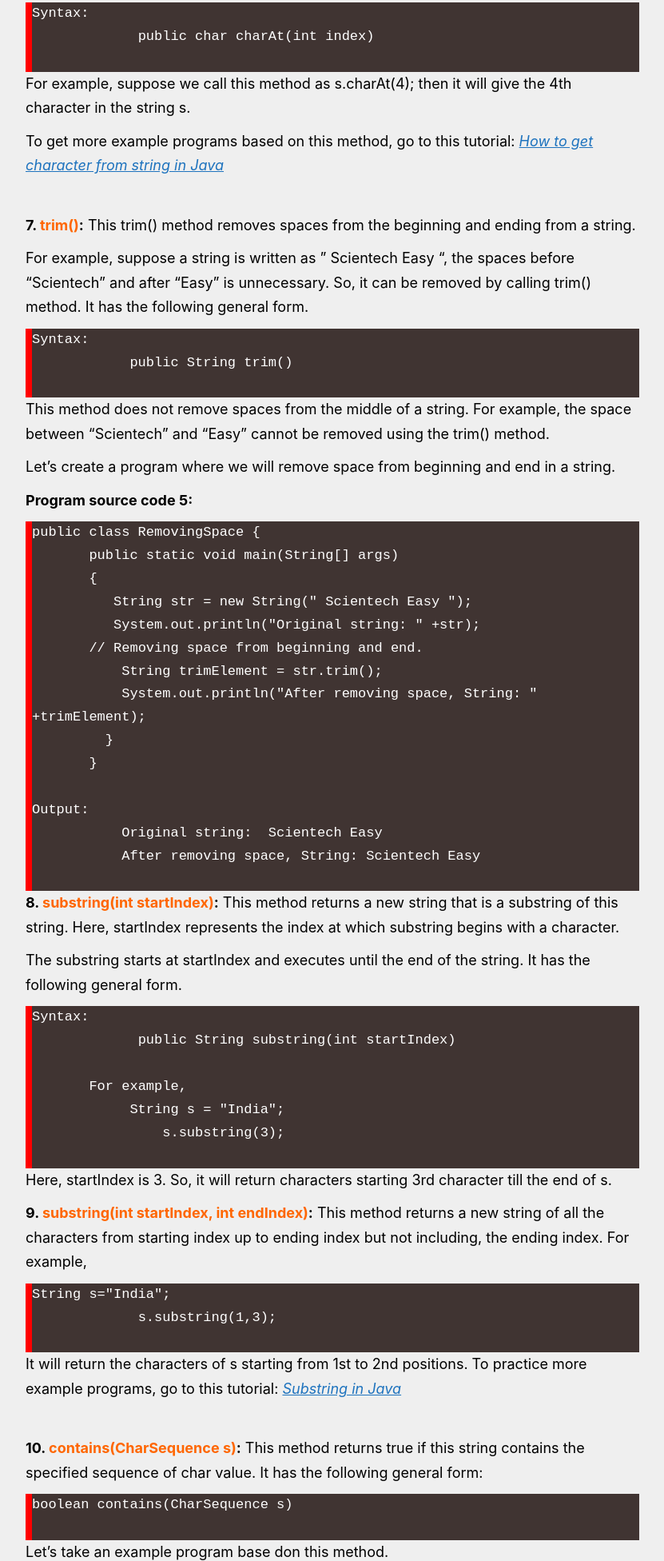
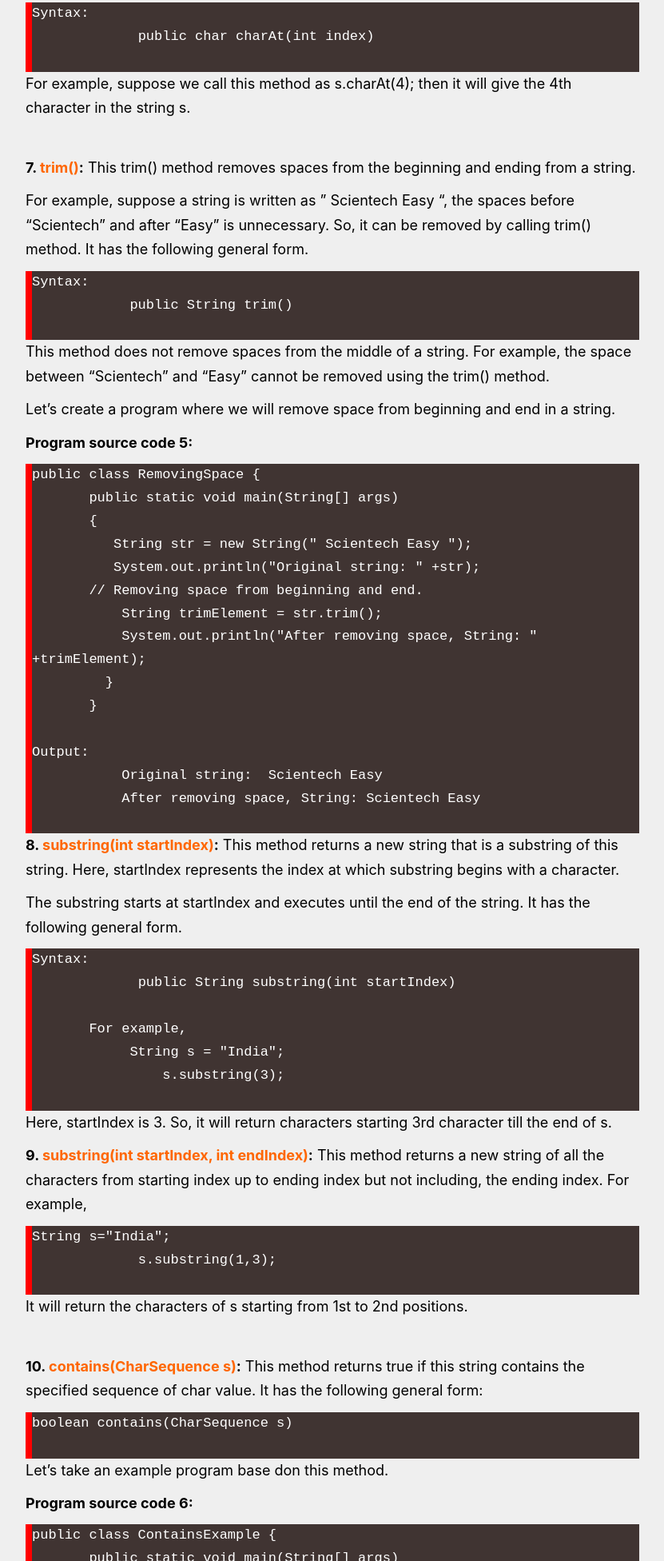
Before and after one commit to rijulbidhan/WTGroup11JavaString, a plain HTML site: page StringMethods.html in a window 1280 px wide. Shown: the part 4929-6881 px from the top of the page at 80% size, without its empty margins (224-1055 px from the left). Drawn offline with Linux system fonts and the light colour scheme; a web font is replaced by a local one.

Commit message:
removed some links

```diff
--- a/StringMethods.html
+++ b/StringMethods.html
@@ -186,9 +186,6 @@
        </pre>
         <p>For example, suppose we call this method as s.charAt(4); then it will give the 4th character in the string s.
         </p>
-        <p>To get more example programs based on this method, go to this tutorial: <em><a
-                    href="https://www.scientecheasy.com/2021/12/get-character-from-string-in-java.html/">How to get
-                    character from string in Java</a></em></p>
         <hr />
         <p><strong>7. <span style="color: #ff6600;">trim()</span>:</strong> This trim() method removes spaces from the
             beginning and ending from a string.</p>
@@ -236,9 +233,7 @@
         <pre>String s="India";
              s.substring(1,3);
        </pre>
-        <p>It will return the characters of s starting from 1st to 2nd positions. To practice more example programs, go
-            to this tutorial: <em><a href="https://www.scientecheasy.com/2020/05/java-substring.html/">Substring in
-                    Java</a></em></p>
+        <p>It will return the characters of s starting from 1st to 2nd positions.</p>
         <hr />
         <p><strong>10. <span style="color: #ff6600;">contains(CharSequence s)</span>:</strong> This method returns true
             if this string contains the specified sequence of char value. It has the following general form:</p>
```
